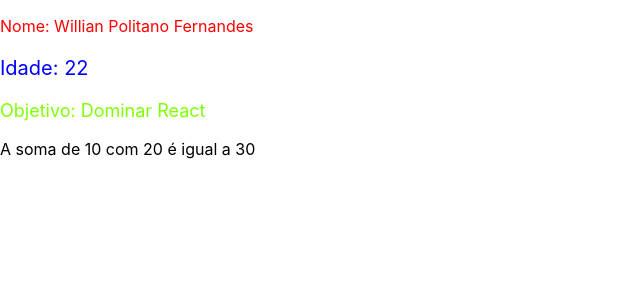
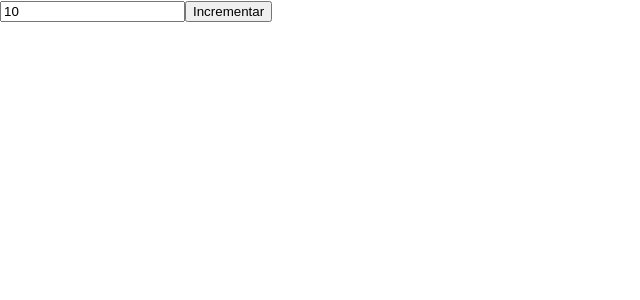
Before and after one commit to willpolitano/curso-react, a React (Create React App) app: page / in a window 1280 px wide. Shown: the top 300 px of the page, without its empty margins (0-640 px from the left). Built offline with nearby package versions, Linux system fonts and the light colour scheme; the HTML template or start-up script is replaced by a standard one.

Commit message:
useState

```diff
--- a/src/App.jsx
+++ b/src/App.jsx
@@ -1,26 +1,12 @@
-import React from 'react'
-import Dados from './Componentes/Dados'
+import React, { useState } from 'react'
+import Numero from './Componentes/Numero'
 
 const App = () => {
 
-    const nm = () => {
-        return 'Willian Politano Fernandes'
-    }
-
-    const idd = '22'
-    const obj = 'Dominar React'
-
-    const soma = (v1, v2) => {
-        return v1 + v2
-    }
+    const [num, setNum] = useState(10);
 
     return  (
-        <Dados
-            nome = {nm}
-            idade = {idd}
-            objetivo = {obj}
-            sm = {soma}
-        />
+        <Numero num={num} setNum={setNum} />
     )
 }
 
--- a/src/Componentes/Dados.css
+++ /dev/null
@@ -1,4 +0,0 @@
-.css-externo {
-    color: chartreuse;
-    font-size: large;
-}
--- a/src/Componentes/Dados.jsx
+++ /dev/null
@@ -1,24 +0,0 @@
-import React from 'react';
-import './Dados.css'
-
-const Dados = (props) => {
-    const n1 = 10
-    const n2 = 20
-
-    const cssInterno = {
-        color: 'blue',
-        fontSize: '20px'
-    }
-
-    return (
-        <>
-            <p style={{color: 'red'}}>Nome: {props.nome()}</p>
-            <p style={cssInterno}>Idade: {props.idade}</p>
-            <p className="css-externo">Objetivo: {props.objetivo}</p>
-            <p>A soma de {n1} com {n2} é igual a {props.sm(n1, n2)}</p>
-        </>
-
-    )
-}
-
-export default Dados
--- /dev/null
+++ b/src/Componentes/Numero.jsx
@@ -0,0 +1,12 @@
+import React from 'react'
+
+const Numero = (props) => {
+    return (
+        <>
+            <input type="text" value={props.num}/>
+            <button onClick={() => props.setNum(props.num + 10)}>Incrementar</button>
+        </>
+    )
+}
+
+export default Numero
```
